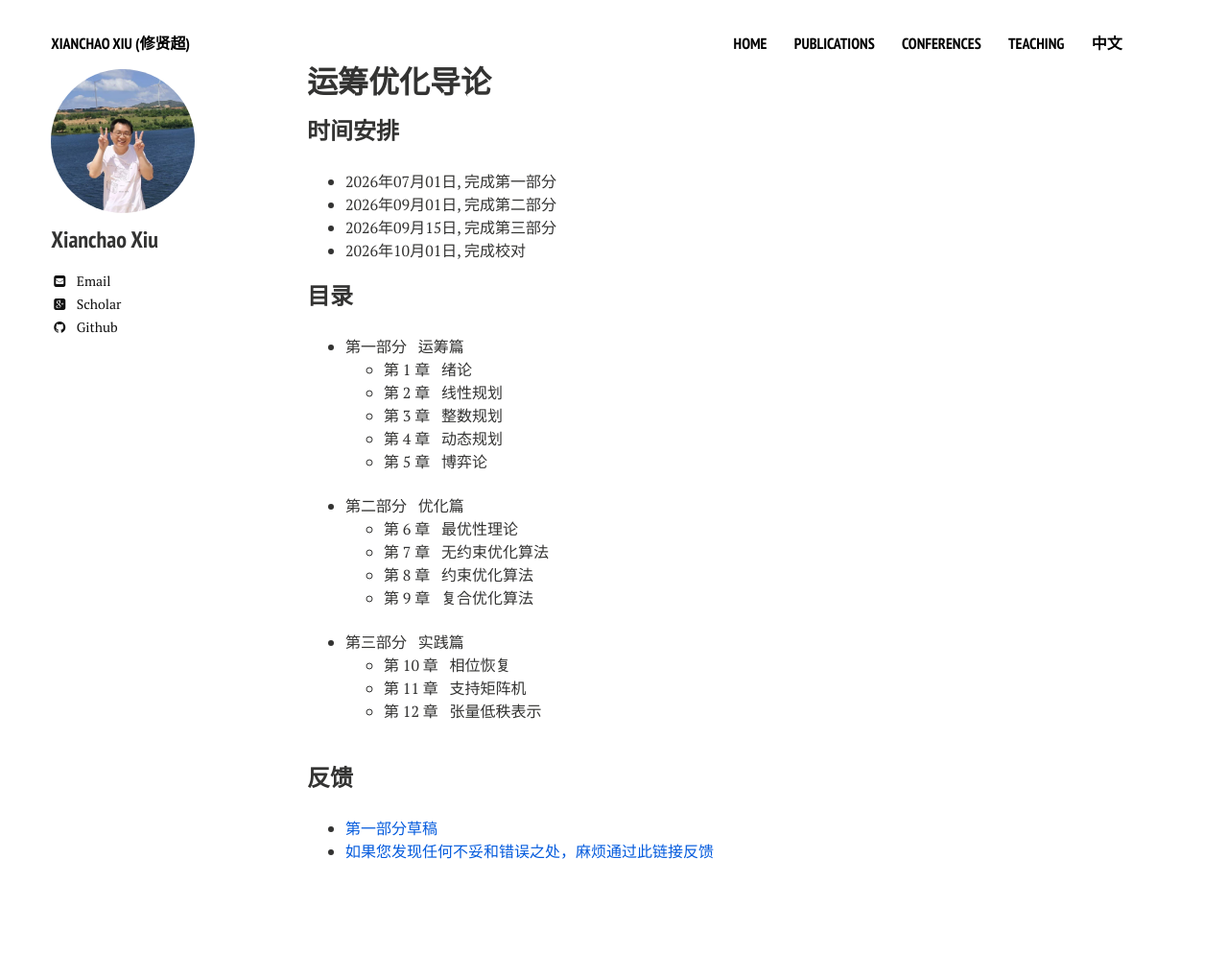
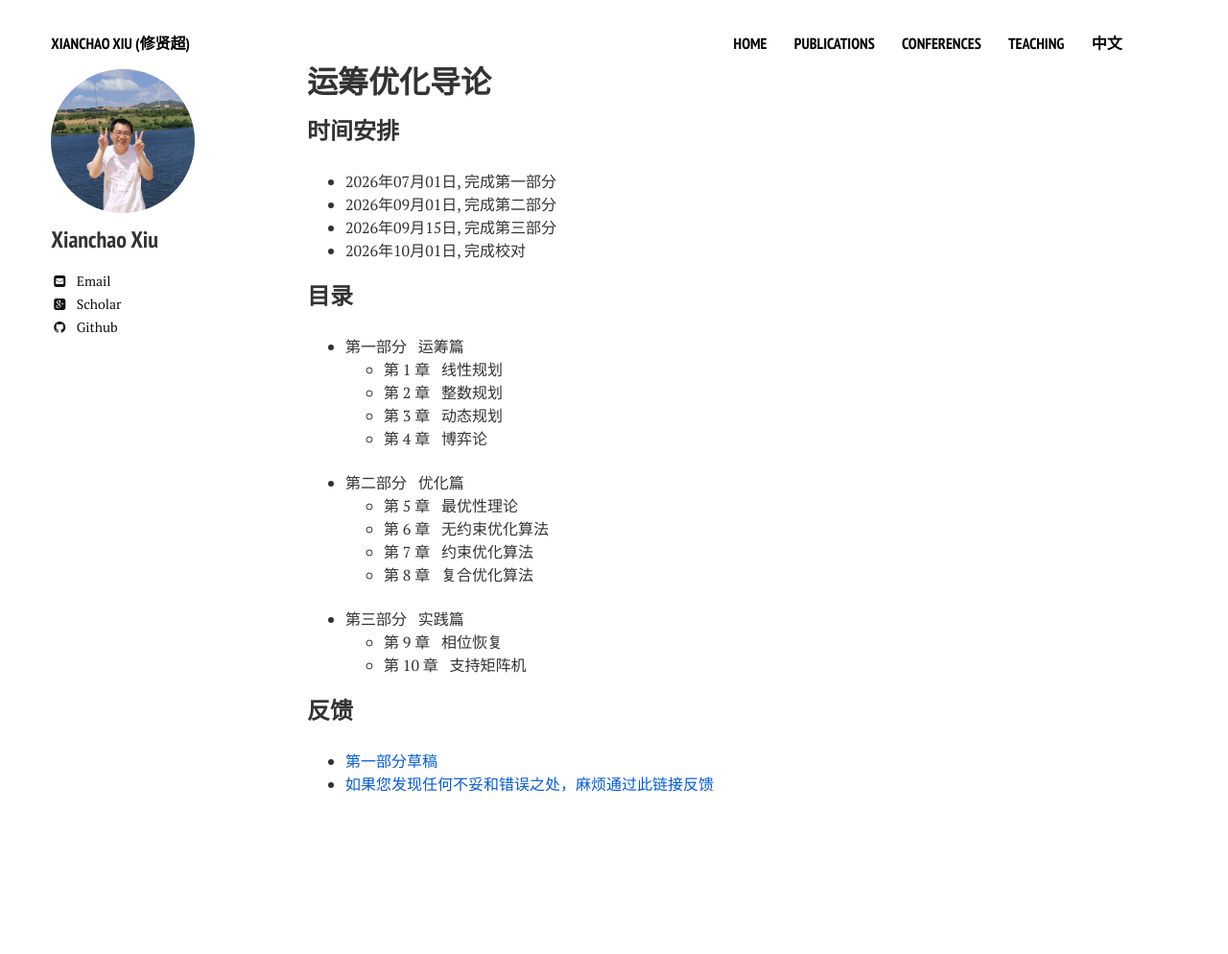
Before and after one commit to xianchaoxiu/xianchaoxiu.github.io, a Jekyll site: the page built from chinese/book/OR/index.md, in a window 1280 px wide. Shown: the whole page at 96% size. Built offline with Jekyll 4.4.1, drawn with Linux system fonts in a browser that asks for light colours; nearby versions of some CDN libraries; after the commit the page ends 924 px from its top, so only the background shows below that.

Commit message:
Update index.md

```diff
--- a/chinese/book/OR/index.md
+++ b/chinese/book/OR/index.md
@@ -13,27 +13,26 @@ share: false
 * 2026年10月01日, 完成校对 <br>
 
 
-
 ### 目录
 
 * 第一部分 &nbsp; 运筹篇 <br>
-  - 第 1 章 &nbsp;  绪论 <br>
-  - 第 2 章 &nbsp;  线性规划 <br>
-  - 第 3 章 &nbsp;  整数规划 <br>
-  - 第 4 章 &nbsp;  动态规划  <br>
-  - 第 5 章 &nbsp;  博弈论 <br><br>
+  - 第 1 章 &nbsp;  线性规划 <br>
+  - 第 2 章 &nbsp;  整数规划 <br>
+  - 第 3 章 &nbsp;  动态规划  <br>
+  - 第 4 章 &nbsp;  博弈论 <br><br>
 
 * 第二部分 &nbsp; 优化篇 <br>
-  - 第 6 章 &nbsp;  最优性理论 <br>
-  - 第 7 章 &nbsp;  无约束优化算法 <br>
-  - 第 8 章 &nbsp;  约束优化算法 <br>
-  - 第 9 章 &nbsp;  复合优化算法 <br><br>
+  - 第 5 章 &nbsp;  最优性理论 <br>
+  - 第 6 章 &nbsp;  无约束优化算法 <br>
+  - 第 7 章 &nbsp;  约束优化算法 <br>
+  - 第 8 章 &nbsp;  复合优化算法 <br><br>
 
 * 第三部分 &nbsp; 实践篇 <br>
-  - 第 10 章 &nbsp;  相位恢复 <br>
-  - 第 11 章 &nbsp;  支持矩阵机 <br>
-  - 第 12 章 &nbsp;  张量低秩表示 <br><br>
+  - 第 9 章 &nbsp;  相位恢复 <br>
+  - 第 10 章 &nbsp;  支持矩阵机 <br>
+
 
 ### 反馈
+
 * <a href="../OR/Part-I.pdf" class="textlink" target="_blank"> 第一部分草稿 </a> <br>
 * <a href="https://docs.qq.com/form/page/DTkZycUxMRUpkRHpY" class="textlink" target="_blank">如果您发现任何不妥和错误之处，麻烦通过此链接反馈 </a> <br>
```
